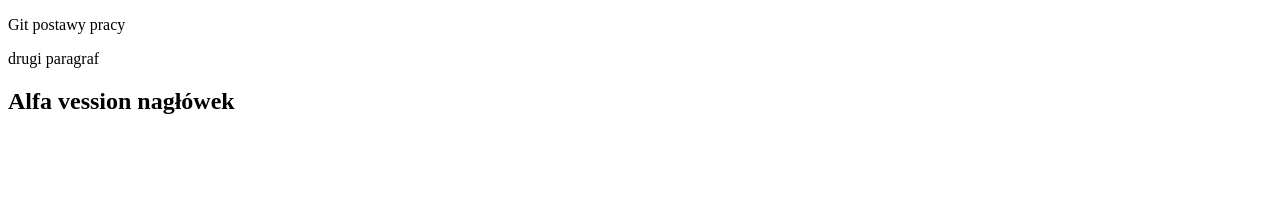
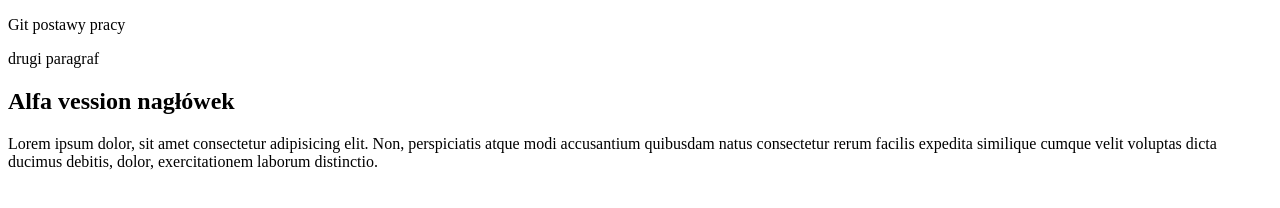
Before and after one commit to kseniyanahurnaya/kseniyanahurnaya.github.io, a plain HTML site: page gitstart/index.html in a window 1280 px wide. Drawn offline with Linux system fonts and the light colour scheme.

Commit message:
Desktop
descktop changes

```diff
--- a/gitstart/index.html
+++ b/gitstart/index.html
@@ -10,5 +10,6 @@
     <p>Git postawy pracy</p>
     <p> drugi paragraf</p>
     <h2> Alfa vession nagłówek</h2>
+    Lorem ipsum dolor, sit amet consectetur adipisicing elit. Non, perspiciatis atque modi accusantium quibusdam natus consectetur rerum facilis expedita similique cumque velit voluptas dicta ducimus debitis, dolor, exercitationem laborum distinctio.
 </body>
 </html>
```
